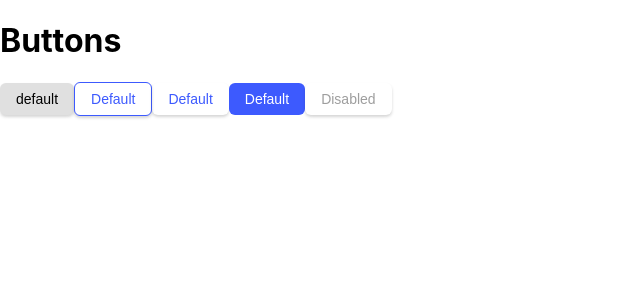
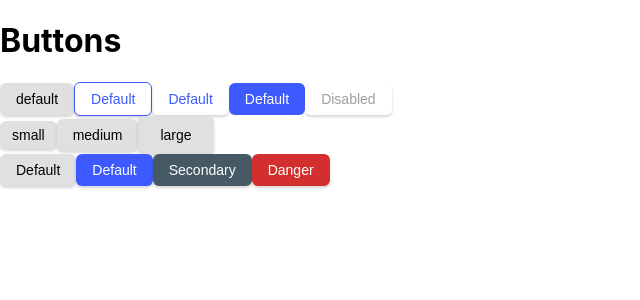
Before and after one commit to sharibeast/button-components, a React (Create React App) app: page / in a window 1280 px wide. Shown: the top 300 px of the page, without its empty margins (0-640 px from the left). Built offline with nearby package versions, Linux system fonts and the light colour scheme.

Commit message:
color btn variants

```diff
--- a/src/App.tsx
+++ b/src/App.tsx
@@ -1,6 +1,6 @@
 import React from 'react';
 import { styled } from '@stitches/react'
-import { typeScale, neutral, dark, blue } from './utils';
+import { typeScale, neutral, dark, blue, red } from './utils';
 
 
 const Wrapper = styled('div', {
@@ -34,6 +34,43 @@ const Button = styled('button', {
         }
       }
     },
+    color: {
+      default: {
+        backgroundColor: `${neutral[200]}`
+      },
+      primary: {
+        backgroundColor: `${blue[100]}`,
+        color: `${neutral[100]}`,
+        '&:hover': {
+          backgroundColor: `${blue[300]}`
+        }
+      },
+      secondary: {
+        backgroundColor: `${dark[200]}`,
+        color: `${neutral[100]}`,
+        '&:hover': {
+          backgroundColor: `${dark[300]}`
+        }
+      },
+      danger: {
+        backgroundColor: `${red[100]}`,
+        color: `${neutral[100]}`,
+        '&:hover': {
+          backgroundColor: `${red[200]}`
+        }
+      }
+    },
+    size: {
+      sm: {
+        padding: '6px 12px'
+      },
+      md: {
+        padding: '8px 16px'
+      },
+      lg: {
+        padding: '11px 22px'
+      }
+    },
 
     variant: {
       outline: {
@@ -63,7 +100,10 @@ const Button = styled('button', {
         }
       }
     }
-  }
+  },
+  // defaultVariants: {
+  //   color: 'primary'
+  // }
 })
 
 function App() {
@@ -76,6 +116,20 @@ function App() {
       <Button disableShadow>Default</Button>
       <Button disabled variant='text'>Disabled</Button>
 
+      <br />
+
+      <Button size='sm'>small</Button>
+      <Button size='md'>medium</Button>
+      <Button size='lg'>large</Button>
+
+
+      <br />
+
+      <Button color='default'>Default</Button>
+      <Button color='primary'>Default</Button>
+      <Button color='secondary'>Secondary</Button>
+      <Button color='danger'>Danger</Button>
+
     </div>
   );
 }
```
